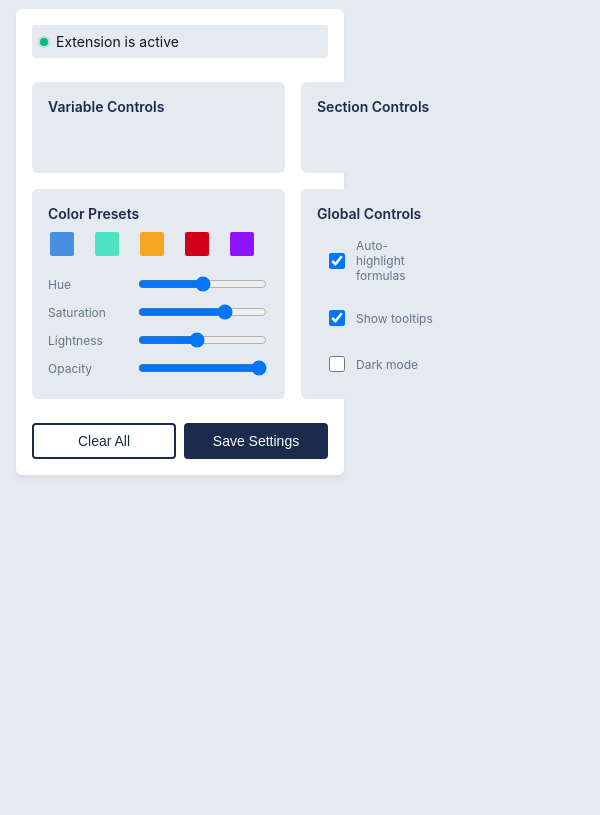
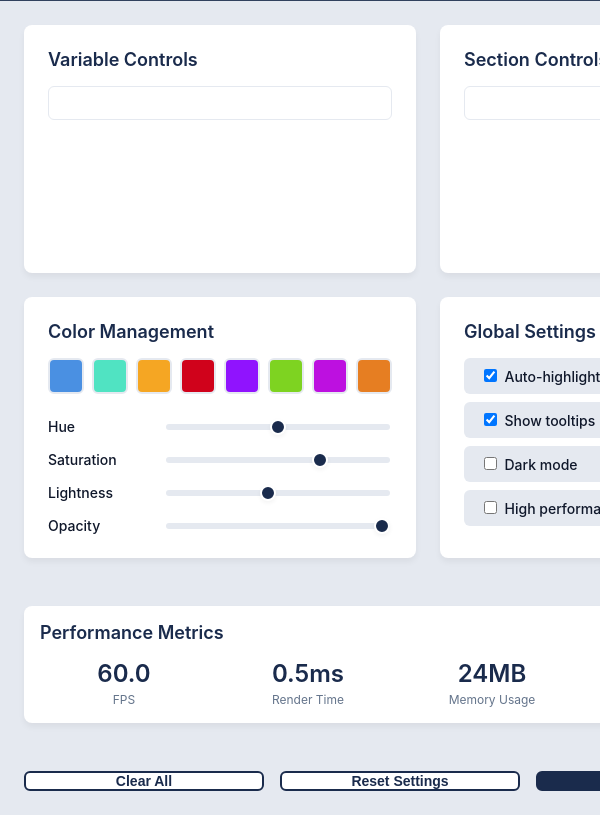
Before and after one commit to RaheesAhmed/LaTeX-Colorizer, a browser extension: page popup/popup.html in a window 400 px wide. Shown: the part 64-879 px from the top of the page, 600 px wide, since content can reach past the window. Before the commit the page ends 844 px from the top, so only its background shows below. Drawn offline with Linux system fonts and the light colour scheme.

Commit message:
feat: Increase popup size and improve layout

```diff
--- a/popup/popup.html
+++ b/popup/popup.html
@@ -21,12 +21,14 @@
       }
 
       body {
-        width: 360px;
+        width: 800px;
+        height: 600px;
         margin: 0;
         padding: 0;
         font-family: -apple-system, BlinkMacSystemFont, "Inter", sans-serif;
         background: var(--color-secondary);
         color: var(--color-text);
+        overflow-y: auto;
       }
 
       .header {
@@ -34,11 +36,14 @@
         padding: var(--space-16);
         text-align: center;
         border-bottom: 1px solid rgba(255, 255, 255, 0.1);
+        position: sticky;
+        top: 0;
+        z-index: 100;
       }
 
       .header h1 {
         margin: 0;
-        font-size: 18px;
+        font-size: 24px;
         font-weight: 600;
         color: white;
         display: flex;
@@ -48,57 +53,106 @@
       }
 
       .header img {
-        width: 24px;
-        height: 24px;
+        width: 32px;
+        height: 32px;
       }
 
       .content {
-        padding: var(--space-16);
-        background: white;
-        border-radius: 6px;
-        margin: var(--space-16);
-        box-shadow: var(--shadow-md);
+        padding: var(--space-24);
+        display: grid;
+        gap: var(--space-24);
       }
 
-      .section {
-        margin-bottom: var(--space-24);
+      .features-grid {
+        display: grid;
+        grid-template-columns: repeat(2, 1fr);
+        gap: var(--space-24);
       }
 
-      .section:last-child {
-        margin-bottom: 0;
+      .feature-card {
+        background: white;
+        border-radius: 8px;
+        padding: var(--space-24);
+        box-shadow: var(--shadow-md);
+        min-height: 200px;
       }
 
-      .section-title {
-        font-size: 14px;
+      .feature-title {
+        font-size: 18px;
         font-weight: 600;
         color: var(--color-primary);
-        margin-bottom: var(--space-8);
+        margin-bottom: var(--space-16);
         display: flex;
         align-items: center;
         gap: var(--space-8);
       }
 
-      .status {
-        display: flex;
-        align-items: center;
-        gap: var(--space-8);
-        padding: var(--space-8);
-        background: var(--color-secondary);
-        border-radius: 4px;
+      .variable-list,
+      .section-tree {
+        max-height: 300px;
+        overflow-y: auto;
+        border: 1px solid var(--color-secondary);
+        border-radius: 6px;
+        padding: var(--space-16);
         margin-bottom: var(--space-16);
       }
 
-      .status-indicator {
-        width: 8px;
-        height: 8px;
-        border-radius: 50%;
-        background: var(--color-success);
-        box-shadow: 0 0 0 2px rgba(16, 185, 129, 0.2);
+      .color-presets {
+        display: grid;
+        grid-template-columns: repeat(8, 1fr);
+        gap: var(--space-8);
+        margin-bottom: var(--space-24);
       }
 
-      .status-text {
+      .preset-color {
+        width: 32px;
+        height: 32px;
+        border-radius: 6px;
+        cursor: pointer;
+        border: 2px solid var(--color-secondary);
+        transition: transform 0.2s ease;
+      }
+
+      .preset-color:hover {
+        transform: scale(1.1);
+      }
+
+      .color-controls {
+        display: grid;
+        gap: var(--space-16);
+      }
+
+      .control-group {
+        display: flex;
+        align-items: center;
+        gap: var(--space-16);
+      }
+
+      .control-label {
         font-size: 14px;
         color: var(--color-text);
+        width: 100px;
+        font-weight: 500;
+      }
+
+      .range-input {
+        flex: 1;
+        height: 6px;
+        -webkit-appearance: none;
+        background: var(--color-secondary);
+        border-radius: 3px;
+        outline: none;
+      }
+
+      .range-input::-webkit-slider-thumb {
+        -webkit-appearance: none;
+        width: 16px;
+        height: 16px;
+        border-radius: 50%;
+        background: var(--color-primary);
+        cursor: pointer;
+        border: 2px solid white;
+        box-shadow: var(--shadow-sm);
       }
 
       .controls {
@@ -107,51 +161,33 @@
       }
 
       .control-item {
-        display: flex;
-        align-items: center;
-        gap: var(--space-8);
-        padding: var(--space-8);
+        padding: var(--space-8) var(--space-16);
         background: var(--color-secondary);
-        border-radius: 4px;
-        cursor: pointer;
-        transition: all 0.2s ease-in-out;
+        border-radius: 6px;
+        transition: background 0.2s ease;
       }
 
       .control-item:hover {
         background: rgba(26, 43, 76, 0.05);
       }
 
-      .control-item input[type="checkbox"] {
-        width: 16px;
-        height: 16px;
-        border: 2px solid var(--color-primary);
-        border-radius: 4px;
-        cursor: pointer;
-      }
-
-      .control-label {
-        font-size: 14px;
-        color: var(--color-text);
-        flex: 1;
-      }
-
       .button-group {
         display: grid;
-        grid-template-columns: 1fr 1fr;
-        gap: var(--space-8);
-        margin-top: var(--space-16);
+        grid-template-columns: repeat(3, 1fr);
+        gap: var(--space-16);
+        margin-top: var(--space-24);
       }
 
       button {
-        padding: var(--space-8) var(--space-16);
+        padding: var(--space-12) var(--space-24);
         border: 2px solid var(--color-primary);
-        border-radius: 4px;
+        border-radius: 6px;
         background: white;
         color: var(--color-primary);
         font-size: 14px;
-        font-weight: 500;
+        font-weight: 600;
         cursor: pointer;
-        transition: all 0.2s ease-in-out;
+        transition: all 0.2s ease;
       }
 
       button:hover {
@@ -169,19 +205,42 @@
         border-color: var(--color-accent);
       }
 
+      .performance-stats {
+        background: white;
+        border-radius: 8px;
+        padding: var(--space-16);
+        margin-top: var(--space-24);
+        box-shadow: var(--shadow-md);
+      }
+
+      .stats-grid {
+        display: grid;
+        grid-template-columns: repeat(4, 1fr);
+        gap: var(--space-16);
+      }
+
+      .stat-item {
+        text-align: center;
+      }
+
+      .stat-value {
+        font-size: 24px;
+        font-weight: 600;
+        color: var(--color-primary);
+      }
+
+      .stat-label {
+        font-size: 12px;
+        color: var(--color-subtle);
+        margin-top: var(--space-4);
+      }
+
       @media (prefers-color-scheme: dark) {
-        :root {
-          --color-primary: #2d4a77;
-          --color-secondary: #1f2937;
-          --color-text: #f3f4f6;
-          --color-subtle: #9ca3af;
-        }
-
         body {
           background: var(--color-secondary);
         }
 
-        .content {
+        .feature-card {
           background: var(--color-secondary);
           border: 1px solid rgba(255, 255, 255, 0.1);
         }
@@ -198,108 +257,11 @@
           background: var(--color-secondary);
           color: var(--color-text);
         }
-      }
 
-      .features-grid {
-        display: grid;
-        grid-template-columns: repeat(2, 1fr);
-        gap: var(--space-16);
-        margin-bottom: var(--space-24);
-      }
-
-      .feature-card {
-        background: var(--color-secondary);
-        border-radius: 6px;
-        padding: var(--space-16);
-      }
-
-      .feature-title {
-        font-size: 14px;
-        font-weight: 600;
-        color: var(--color-primary);
-        margin-bottom: var(--space-8);
-      }
-
-      .color-presets {
-        display: grid;
-        grid-template-columns: repeat(5, 1fr);
-        gap: var(--space-4);
-        margin-bottom: var(--space-16);
-      }
-
-      .preset-color {
-        width: 24px;
-        height: 24px;
-        border-radius: 4px;
-        cursor: pointer;
-        border: 2px solid var(--color-secondary);
-      }
-
-      .preset-color:hover {
-        transform: scale(1.1);
-      }
-
-      .color-controls {
-        display: grid;
-        gap: var(--space-8);
-      }
-
-      .control-group {
-        display: flex;
-        align-items: center;
-        gap: var(--space-8);
-      }
-
-      .control-label {
-        font-size: 12px;
-        color: var(--color-subtle);
-        width: 80px;
-      }
-
-      .range-input {
-        flex: 1;
-      }
-
-      .section-tree {
-        max-height: 200px;
-        overflow-y: auto;
-        border: 1px solid var(--color-secondary);
-        border-radius: 4px;
-        padding: var(--space-8);
-        margin-bottom: var(--space-16);
-      }
-
-      .tree-item {
-        padding: var(--space-4) 0;
-        padding-left: var(--space-16);
-      }
-
-      .tree-item label {
-        display: flex;
-        align-items: center;
-        gap: var(--space-8);
-      }
-
-      .variable-list {
-        max-height: 200px;
-        overflow-y: auto;
-        border: 1px solid var(--color-secondary);
-        border-radius: 4px;
-        padding: var(--space-8);
-      }
-
-      .variable-item {
-        display: flex;
-        align-items: center;
-        gap: var(--space-8);
-        padding: var(--space-4) 0;
-      }
-
-      .variable-color {
-        width: 16px;
-        height: 16px;
-        border-radius: 4px;
-        border: 2px solid var(--color-secondary);
+        .performance-stats {
+          background: var(--color-secondary);
+          border: 1px solid rgba(255, 255, 255, 0.1);
+        }
       }
     </style>
   </head>
@@ -312,13 +274,6 @@
     </div>
 
     <div class="content">
-      <div class="section">
-        <div class="status">
-          <div class="status-indicator"></div>
-          <span class="status-text">Extension is active</span>
-        </div>
-      </div>
-
       <div class="features-grid">
         <div class="feature-card">
           <div class="feature-title">Variable Controls</div>
@@ -335,13 +290,16 @@
         </div>
 
         <div class="feature-card">
-          <div class="feature-title">Color Presets</div>
+          <div class="feature-title">Color Management</div>
           <div class="color-presets">
             <div class="preset-color" style="background: #4a90e2"></div>
             <div class="preset-color" style="background: #50e3c2"></div>
             <div class="preset-color" style="background: #f5a623"></div>
             <div class="preset-color" style="background: #d0021b"></div>
             <div class="preset-color" style="background: #9013fe"></div>
+            <div class="preset-color" style="background: #7ed321"></div>
+            <div class="preset-color" style="background: #bd10e0"></div>
+            <div class="preset-color" style="background: #e67e22"></div>
           </div>
           <div class="color-controls">
             <div class="control-group">
@@ -388,7 +346,7 @@
         </div>
 
         <div class="feature-card">
-          <div class="feature-title">Global Controls</div>
+          <div class="feature-title">Global Settings</div>
           <div class="controls">
             <label class="control-item">
               <input type="checkbox" id="autoHighlight" checked />
@@ -402,12 +360,39 @@
               <input type="checkbox" id="darkMode" />
               <span class="control-label">Dark mode</span>
             </label>
+            <label class="control-item">
+              <input type="checkbox" id="performanceMode" />
+              <span class="control-label">High performance mode</span>
+            </label>
+          </div>
+        </div>
+      </div>
+
+      <div class="performance-stats">
+        <div class="feature-title">Performance Metrics</div>
+        <div class="stats-grid">
+          <div class="stat-item">
+            <div class="stat-value" id="fpsValue">60.0</div>
+            <div class="stat-label">FPS</div>
+          </div>
+          <div class="stat-item">
+            <div class="stat-value" id="renderTimeValue">0.5ms</div>
+            <div class="stat-label">Render Time</div>
+          </div>
+          <div class="stat-item">
+            <div class="stat-value" id="memoryValue">24MB</div>
+            <div class="stat-label">Memory Usage</div>
+          </div>
+          <div class="stat-item">
+            <div class="stat-value" id="cacheValue">150</div>
+            <div class="stat-label">Cached Items</div>
           </div>
         </div>
       </div>
 
       <div class="button-group">
         <button id="clearHighlights">Clear All</button>
+        <button id="resetSettings">Reset Settings</button>
         <button id="saveSettings" class="primary">Save Settings</button>
       </div>
     </div>
```
